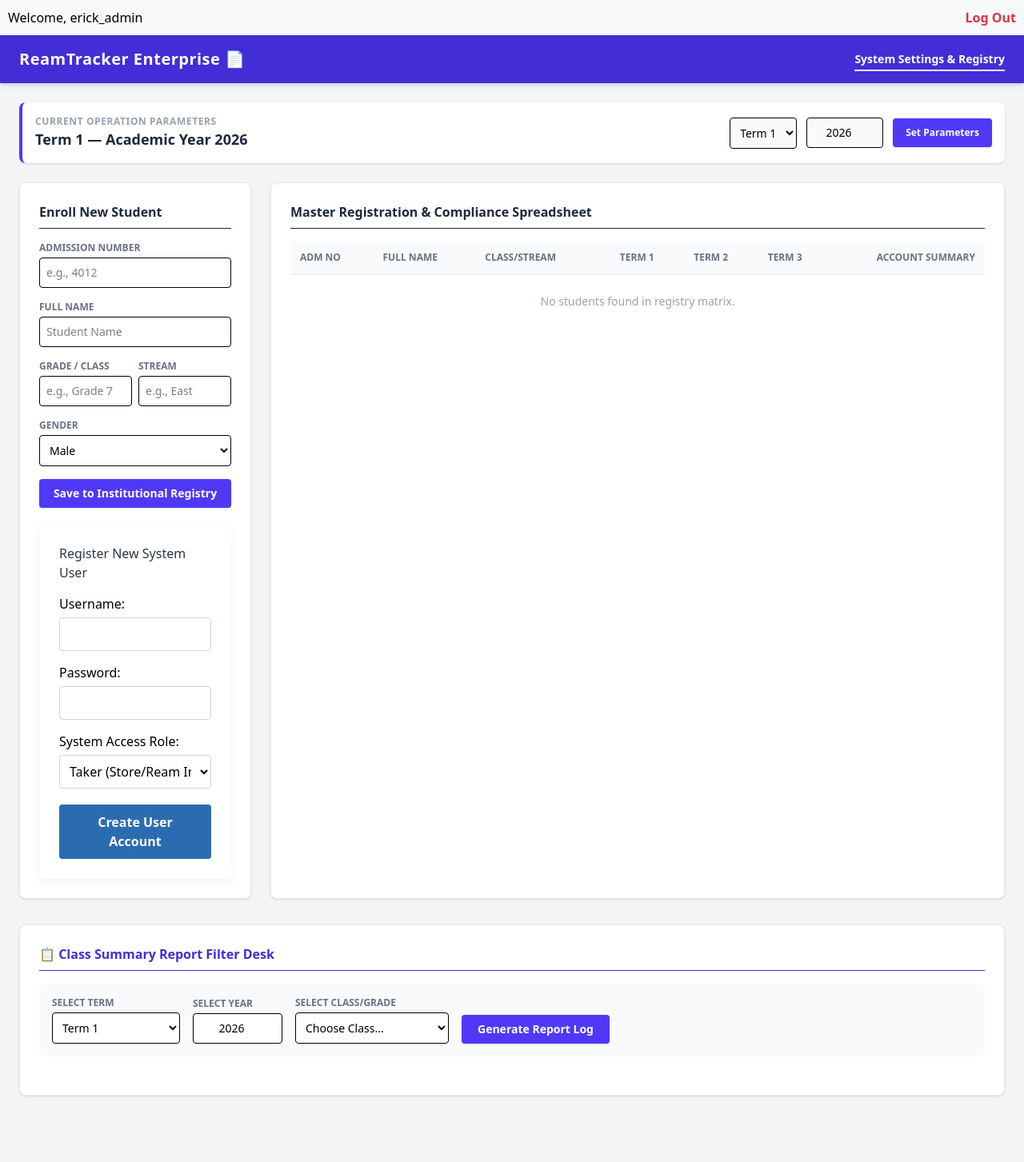
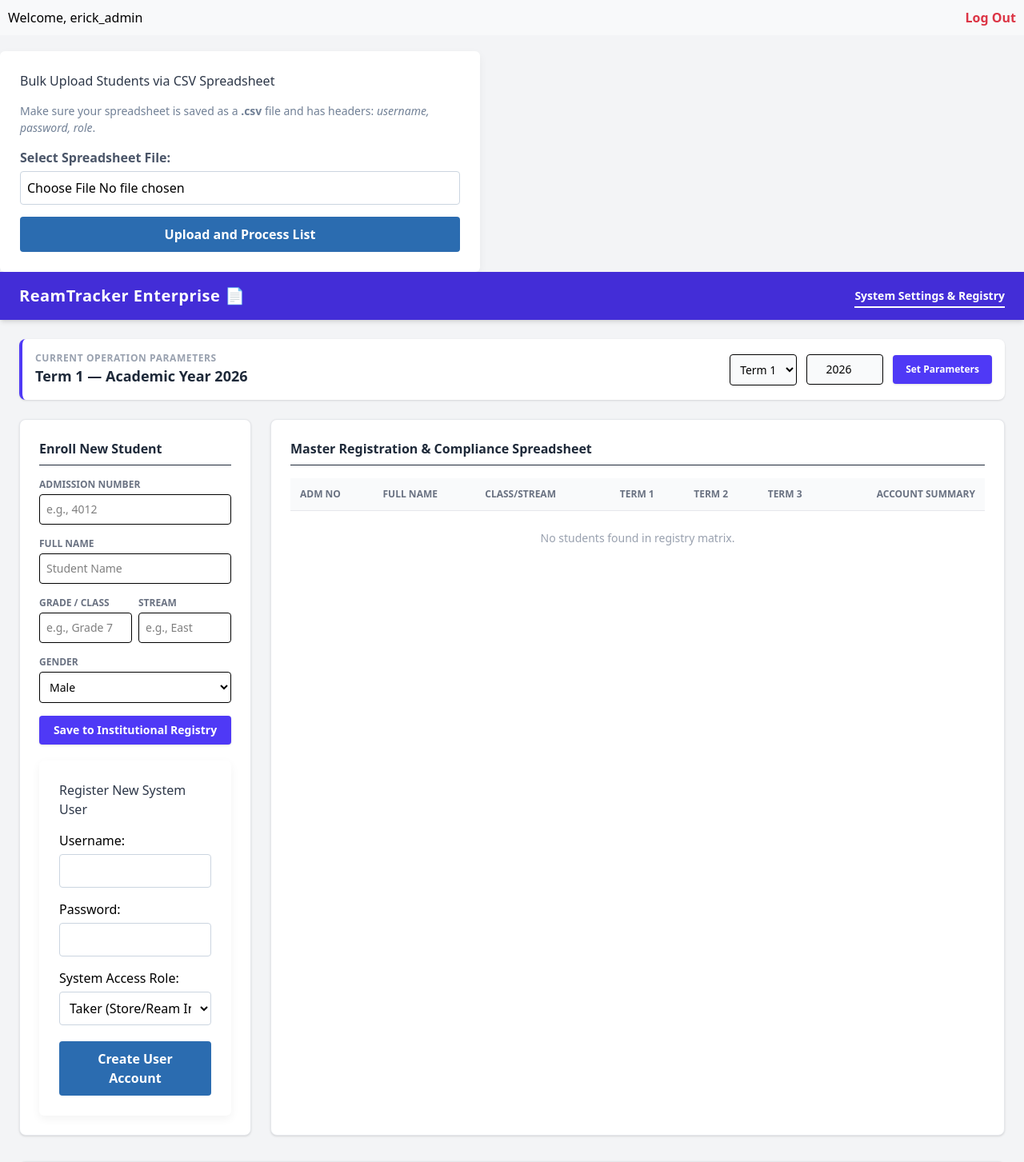
Before and after one commit to erickodhi/Ream-management, a Flask app: page /admin in a window 1280 px wide. Shown: the top 1453 px of the page at 80% size. Before the commit the page ends 1372 px from the top, so only its background shows below. Run offline with Flask 3, Linux system fonts and the light colour scheme; a user stored in the database is signed in; data comes from the database, SQL or seed files in the repository; data that the repository does not hold is empty.

Commit message:
Add CSV student upload form and backend routing

```diff
--- a/templates/admin.html
+++ b/templates/admin.html
@@ -17,7 +17,23 @@
     <nav style="display: flex; justify-content: space-between; padding: 10px; background-color: #f8f9fa;">
     <span>Welcome, {{ current_user.username }}</span>
     <a href="{{ url_for('logout') }}" style="color: #dc3545; text-decoration: none; font-weight: bold;">Log Out</a>
-</nav>
+ </nav>
+  <div style="max-width: 600px; background: #fff; padding: 25px; border-radius: 6px; box-shadow: 0 4px 12px rgba(0,0,0,0.05); margin-top: 20px;">
+    <h3 style="margin-bottom: 15px; color: #2d3748;">Bulk Upload Students via CSV Spreadsheet</h3>
+    <p style="color: #718096; font-size: 14px; margin-bottom: 15px;">
+        Make sure your spreadsheet is saved as a <strong>.csv</strong> file and has headers: <em>username, password, role</em>.
+    </p>
+
+    <form action="{{ url_for('upload_students') }}" method="POST" enctype="multipart/form-data">
+        <div style="margin-bottom: 15px;">
+            <label style="display: block; margin-bottom: 5px; font-weight: bold; color: #4a5568;">Select Spreadsheet File:</label>
+            <input type="file" name="csv_file" accept=".csv" required style="width: 100%; padding: 8px; border: 1px solid #cbd5e0; border-radius: 4px;">
+        </div>
+        <button type="submit" style="background-color: #2b6cb0; color: white; padding: 10px 15px; border: none; border-radius: 4px; font-weight: bold; cursor: pointer; width: 100%;">
+            Upload and Process List
+        </button>
+    </form>
+  </div>
 </head>
 <body class="bg-gray-100 min-h-screen pb-24">
     <nav class="bg-indigo-700 shadow-md text-white mb-6 no-print">
```
